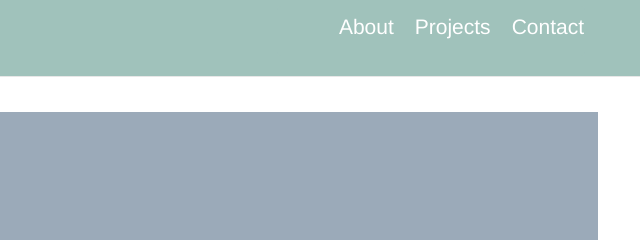
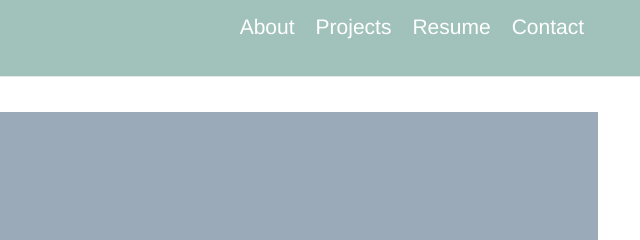
Before and after one commit to leighvarley/leighvarley.github.io, a plain HTML site: page index.html in a window 1280 px wide. Shown: the top 240 px of the page, 640-1280 px from the left. Drawn offline with nearby package versions, Linux system fonts and the light colour scheme; a web font is replaced by a local one.

Commit message:
added link to resume

```diff
--- a/index.html
+++ b/index.html
@@ -20,6 +20,7 @@
         <ul class="navbar navbar-right">
           <li><a href="#about">About</a></li>
           <li><a href="#projects">Projects</a></li>
+          <li><a href="https://drive.google.com/file/d/0B7VOjWOfLRbgOHE3cXduQWhpZDQ/view?usp=sharing">Resume</a></li>
           <li><a href="#contact">Contact</a></li>
         </ul>
       </nav>
```
